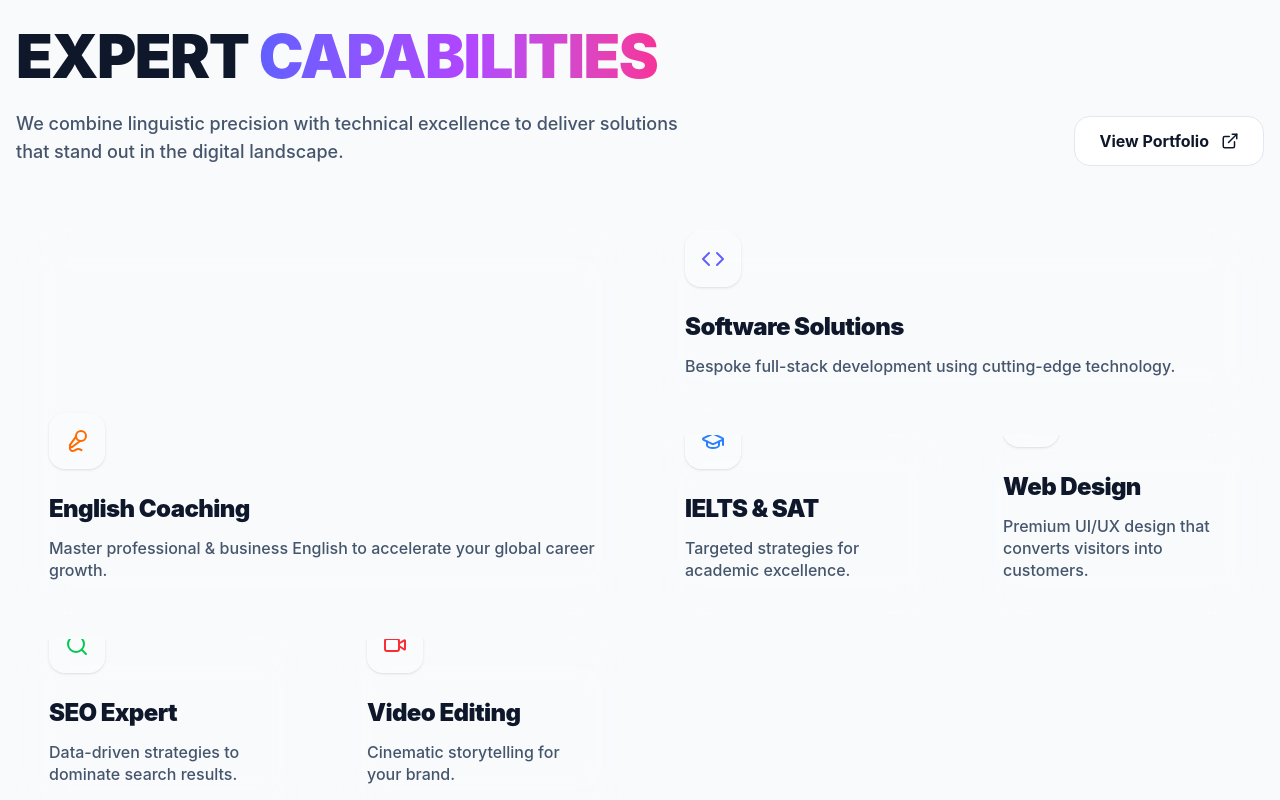
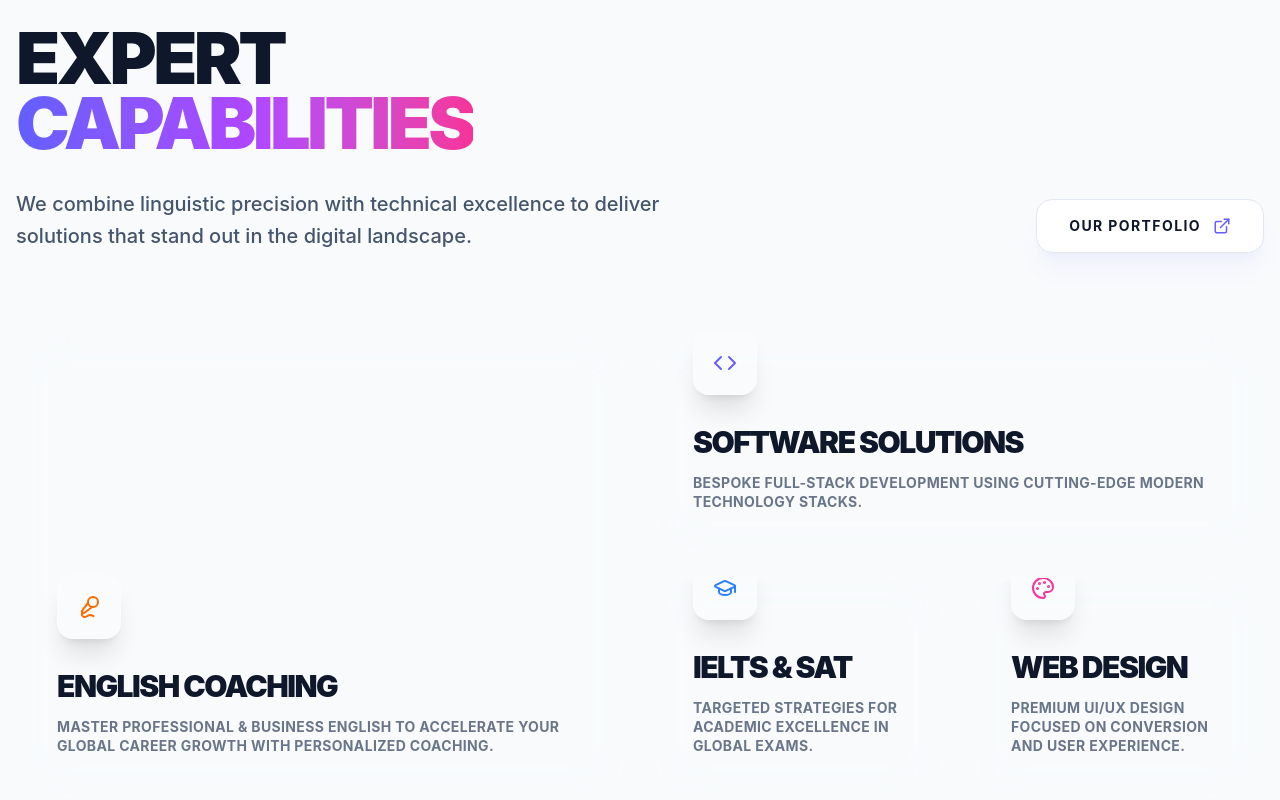
Before and after one commit to litgenics/portfolio, a Next.js app: page /portfolio/ in a window 1280 px wide. Shown: the part 1140-1940 px from the top of the page. Built offline with nearby package versions, Linux system fonts and the light colour scheme.

Commit message:
UI Fix: Redesign Expert Capabilities section for better visual balance and spacing

```diff
--- a/src/components/Services.tsx
+++ b/src/components/Services.tsx
@@ -9,72 +9,80 @@ import {
 const services = [
   {
     title: "English Coaching",
-    description: "Master professional & business English to accelerate your global career growth.",
+    description: "Master professional & business English to accelerate your global career growth with personalized coaching.",
     icon: <Mic2 className="text-orange-500" />,
     className: "md:col-span-2 md:row-span-2",
-    gradient: "from-orange-500/10 to-transparent"
+    gradient: "from-orange-500/20 via-orange-500/5 to-transparent"
   },
   {
     title: "Software Solutions",
-    description: "Bespoke full-stack development using cutting-edge technology.",
+    description: "Bespoke full-stack development using cutting-edge modern technology stacks.",
     icon: <Code className="text-indigo-500" />,
-    className: "md:col-span-2",
-    gradient: "from-indigo-500/10 to-transparent"
+    className: "md:col-span-2 md:row-span-1",
+    gradient: "from-indigo-500/20 via-indigo-500/5 to-transparent"
   },
   {
     title: "IELTS & SAT",
-    description: "Targeted strategies for academic excellence.",
+    description: "Targeted strategies for academic excellence in global exams.",
     icon: <GraduationCap className="text-blue-500" />,
-    className: "md:col-span-1",
-    gradient: "from-blue-500/10 to-transparent"
+    className: "md:col-span-1 md:row-span-1",
+    gradient: "from-blue-500/20 via-blue-500/5 to-transparent"
   },
   {
     title: "Web Design",
-    description: "Premium UI/UX design that converts visitors into customers.",
+    description: "Premium UI/UX design focused on conversion and user experience.",
     icon: <Palette className="text-pink-500" />,
-    className: "md:col-span-1",
-    gradient: "from-pink-500/10 to-transparent"
+    className: "md:col-span-1 md:row-span-1",
+    gradient: "from-pink-500/20 via-pink-500/5 to-transparent"
   },
   {
     title: "SEO Expert",
-    description: "Data-driven strategies to dominate search results.",
+    description: "Data-driven strategies to dominate search results globally.",
     icon: <Search className="text-green-500" />,
-    className: "md:col-span-1",
-    gradient: "from-green-500/10 to-transparent"
+    className: "md:col-span-1 md:row-span-1",
+    gradient: "from-green-500/20 via-green-500/5 to-transparent"
   },
   {
     title: "Video Editing",
-    description: "Cinematic storytelling for your brand.",
+    description: "Cinematic storytelling and post-production for your brand.",
     icon: <Video className="text-red-500" />,
-    className: "md:col-span-1",
-    gradient: "from-red-500/10 to-transparent"
+    className: "md:col-span-1 md:row-span-1",
+    gradient: "from-red-500/20 via-red-500/5 to-transparent"
   },
 ];
 
 const Services = () => {
   return (
-    <section id="services" className="py-32 px-4">
-      <div className="max-w-7xl mx-auto">
-        <div className="flex flex-col md:flex-row justify-between items-end mb-16 gap-6">
+    <section id="services" className="py-32 px-4 relative overflow-hidden">
+      <div className="max-w-7xl mx-auto relative z-10">
+        <div className="flex flex-col md:flex-row justify-between items-end mb-20 gap-8">
           <div className="max-w-2xl">
-            <h2 className="text-4xl md:text-6xl font-black mb-6 tracking-tight">
-              EXPERT <span className="text-gradient">CAPABILITIES</span>
-            </h2>
-            <p className="text-slate-600 dark:text-slate-400 text-lg font-medium">
+            <motion.h2
+              initial={{ opacity: 0, x: -20 }}
+              whileInView={{ opacity: 1, x: 0 }}
+              viewport={{ once: true }}
+              className="text-5xl md:text-7xl font-black mb-8 tracking-tighter uppercase leading-[0.9]"
+            >
+              EXPERT <br />
+              <span className="text-gradient">CAPABILITIES</span>
+            </motion.h2>
+            <p className="text-slate-600 dark:text-slate-400 text-xl font-medium leading-relaxed">
               We combine linguistic precision with technical excellence to deliver
               solutions that stand out in the digital landscape.
             </p>
           </div>
           <motion.div
             whileHover={{ scale: 1.05 }}
-            className="bg-white dark:bg-slate-900 px-6 py-3 rounded-2xl border border-slate-200 dark:border-slate-800 flex items-center gap-3 cursor-pointer"
+            whileTap={{ scale: 0.95 }}
+            className="bg-white dark:bg-slate-900 px-8 py-4 rounded-2xl border border-slate-200 dark:border-slate-800 flex items-center gap-3 cursor-pointer shadow-xl shadow-indigo-500/5"
           >
-            <span className="font-bold">View Portfolio</span>
-            <ExternalLink size={18} />
+            <span className="font-bold uppercase tracking-widest text-sm">Our Portfolio</span>
+            <ExternalLink size={18} className="text-indigo-500" />
           </motion.div>
         </div>
 
-        <div className="grid grid-cols-1 md:grid-cols-4 gap-6 auto-rows-[180px]">
+        {/* Improved Bento Grid with higher row base */}
+        <div className="grid grid-cols-1 md:grid-cols-4 gap-6 auto-rows-[220px]">
           {services.map((service, index) => (
             <motion.div
               key={service.title}
@@ -82,23 +90,33 @@ const Services = () => {
               whileInView={{ opacity: 1, y: 0 }}
               transition={{ delay: index * 0.1 }}
               viewport={{ once: true }}
-              className={`group relative glass rounded-[2.5rem] p-8 overflow-hidden flex flex-col justify-end ${service.className}`}
+              whileHover={{ y: -5 }}
+              className={`group relative glass rounded-[3rem] p-10 overflow-hidden flex flex-col justify-end transition-all duration-500 hover:shadow-2xl hover:shadow-indigo-500/10 border-white/40 dark:border-slate-800/60 ${service.className}`}
             >
-              <div className={`absolute inset-0 bg-gradient-to-br ${service.gradient} opacity-0 group-hover:opacity-100 transition-opacity duration-500`} />
+              {/* Animated Background Gradient */}
+              <div className={`absolute inset-0 bg-gradient-to-br ${service.gradient} opacity-0 group-hover:opacity-100 transition-opacity duration-700`} />
 
               <div className="relative z-10">
-                <div className="w-14 h-14 glass rounded-2xl flex items-center justify-center mb-6 shadow-sm group-hover:scale-110 transition-transform duration-500">
+                <div className="w-16 h-16 glass rounded-2xl flex items-center justify-center mb-8 shadow-xl group-hover:scale-110 group-hover:rotate-6 transition-all duration-500 bg-white/50 dark:bg-slate-800/50">
                   {service.icon}
                 </div>
-                <h3 className="text-2xl font-black mb-3 tracking-tight">{service.title}</h3>
-                <p className="text-slate-600 dark:text-slate-400 font-medium leading-snug">
+                <h3 className="text-3xl font-black mb-4 tracking-tighter uppercase leading-none">{service.title}</h3>
+                <p className="text-slate-600 dark:text-slate-400 font-bold text-sm uppercase tracking-wide leading-snug opacity-80 group-hover:opacity-100 transition-opacity">
                   {service.description}
                 </p>
+              </div>
+
+              {/* Decorative Corner Element */}
+              <div className="absolute top-8 right-8 opacity-0 group-hover:opacity-20 transition-opacity duration-500">
+                <ExternalLink size={24} />
               </div>
             </motion.div>
           ))}
         </div>
       </div>
+
+      {/* Background Ambience */}
+      <div className="absolute top-1/2 left-1/2 -translate-x-1/2 -translate-y-1/2 w-[1000px] h-[1000px] bg-indigo-500/5 rounded-full blur-[120px] -z-10" />
     </section>
   );
 };
```
